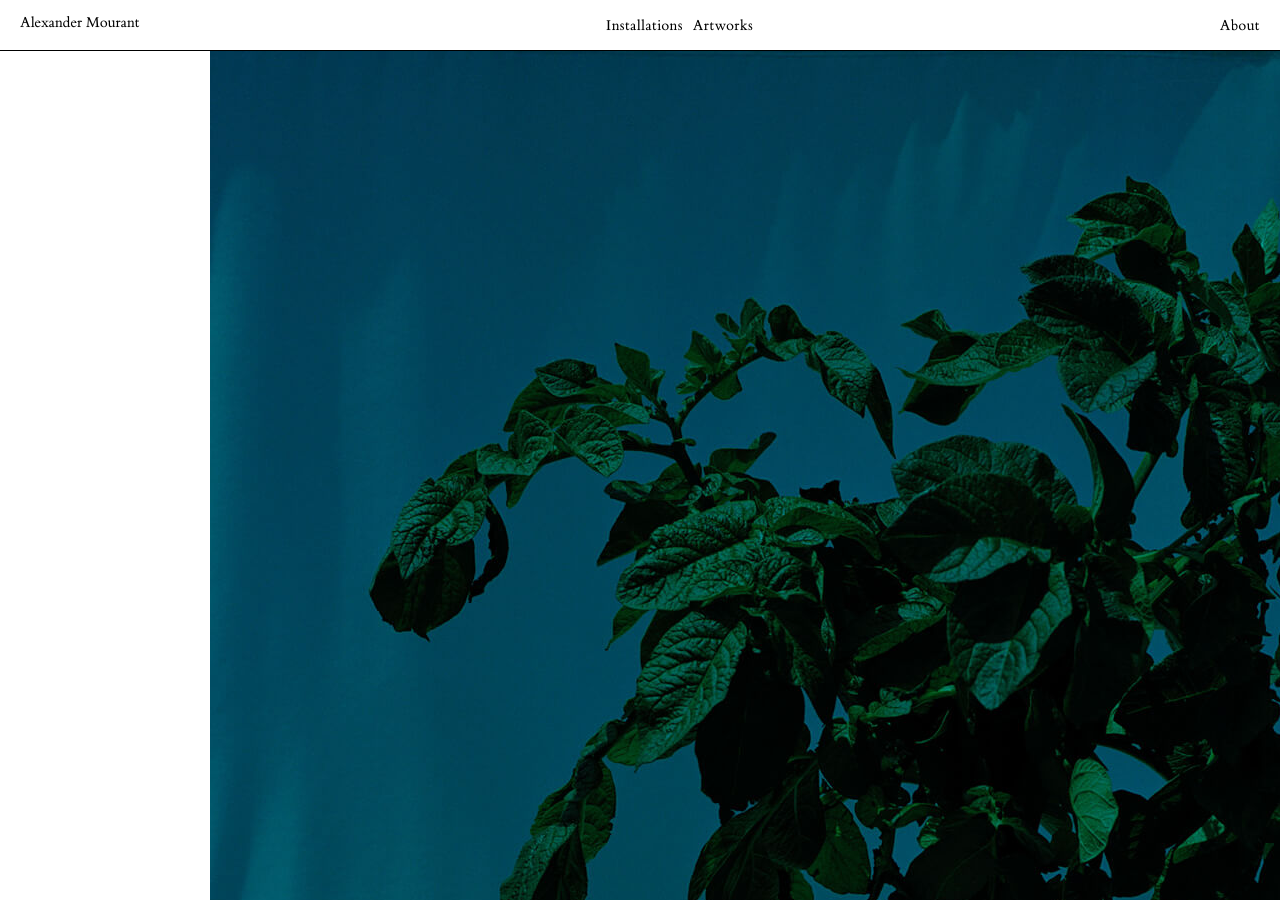
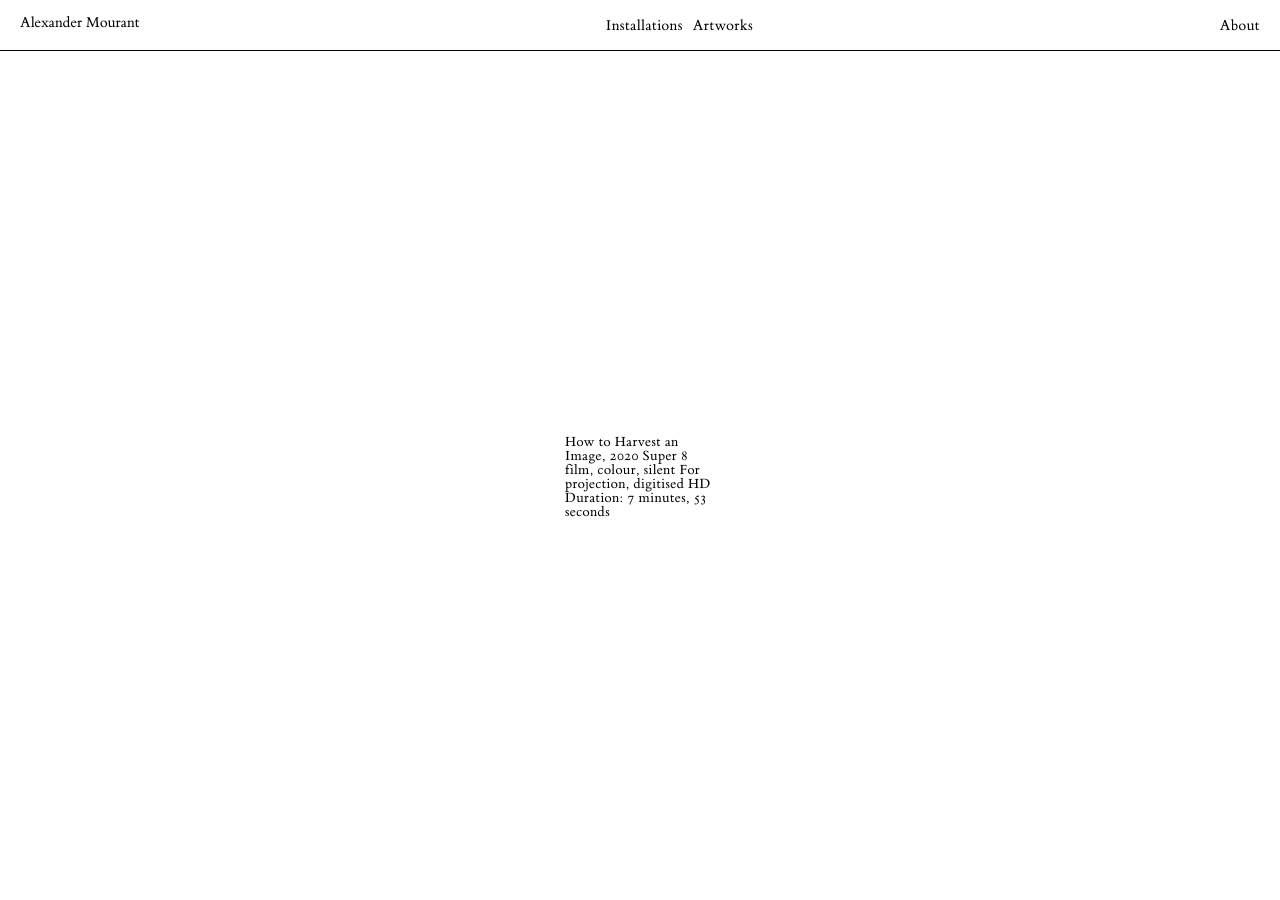
Before and after one commit to HarryFischer/alexandermourant, a Jekyll site: the page built from how-to-harvest-an-image.markdown, in a window 1280 px wide. Built offline with Jekyll 4.4.1, drawn with Linux system fonts in a browser that asks for light colours; nearby versions of some CDN libraries.

Commit message:
Updated How To Harvest An Image

```diff
--- a/how-to-harvest-an-image.markdown
+++ b/how-to-harvest-an-image.markdown
@@ -2,8 +2,7 @@
 title: How to Harvest an Image
 date: 2021-11-15 17:58:00 Z
 Content:
-- image: "/uploads/olsar-p7-01.jpg"
-  caption-text: |-
+- caption-text: |-
     How to Harvest an Image, 2020 Super 8 film, colour, silent
     For projection, digitised HD Duration: 7 minutes, 53 seconds
   image-position: middle
```
